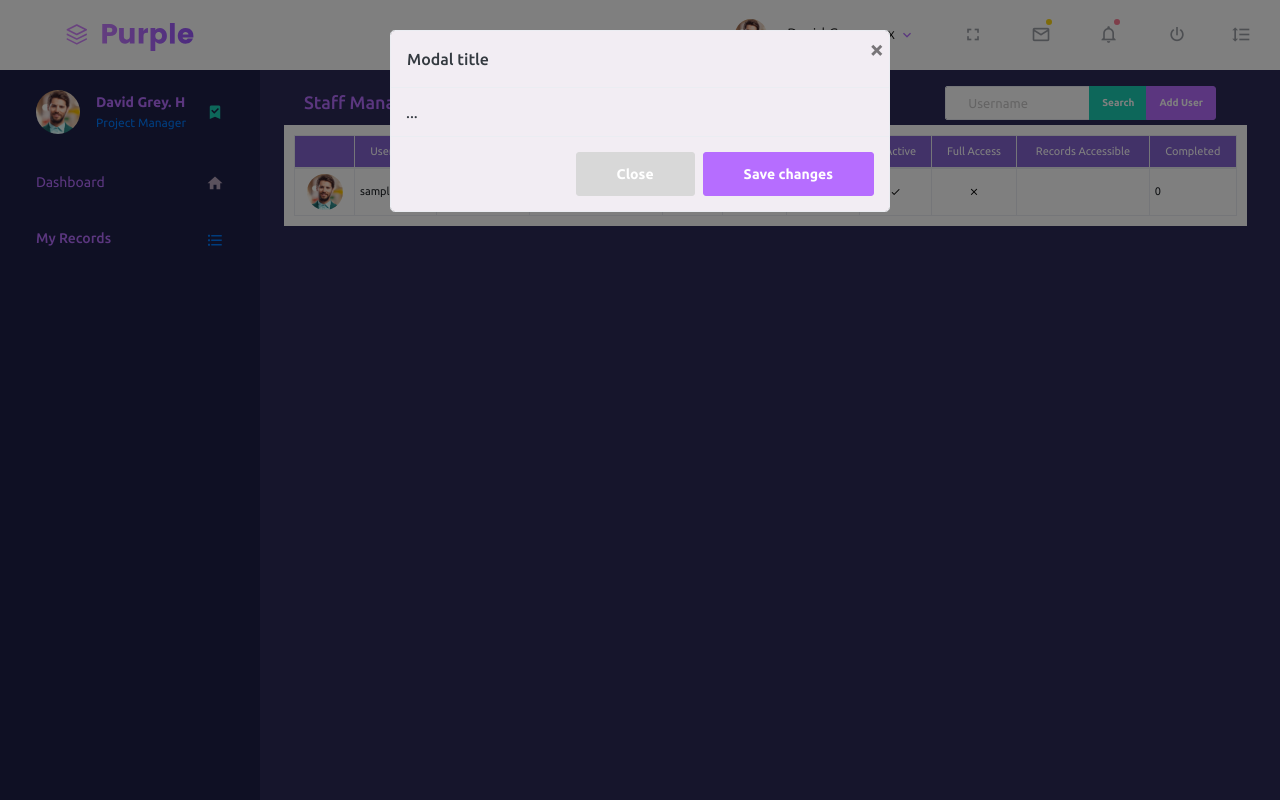
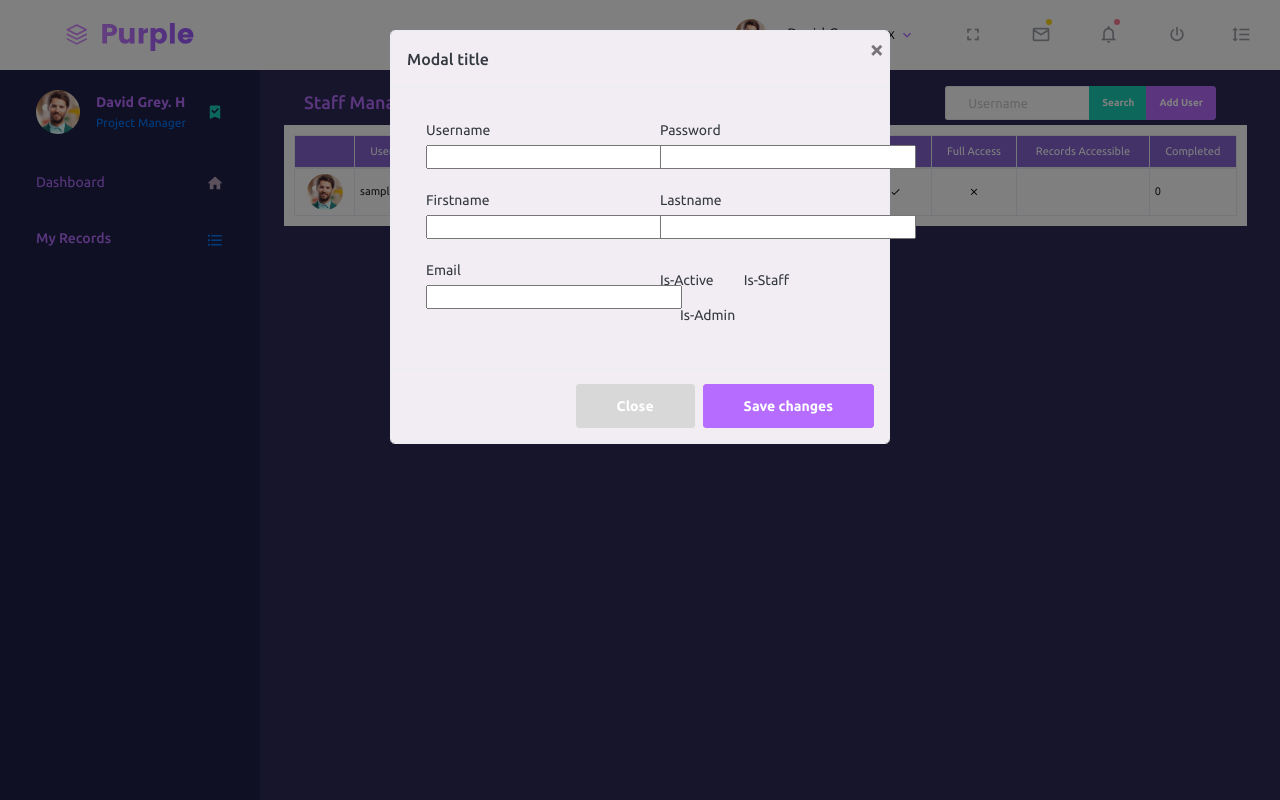
Before and after one commit to lawrence-gandhar/data_security_project, a Django app: template app/templates/app/staff_management/index.html in a window 1280 px wide, after a click on "Add User". Run offline with Django 3.2, Linux system fonts and the light colour scheme; the template is opened without the code that fills it: values that come from a table or form of the project are taken from there, others are empty; tables that the repository leaves empty hold one stand-in row (values such as "Sample post"); form fields are guessed from the names that the template uses; parts of the project's set-up code (start-up, migrations or seed data) failed here and were passed over; some libraries are stand-ins or nearby versions.

Commit message:
modified

```diff
--- a/app/templates/app/staff_management/index.html
+++ b/app/templates/app/staff_management/index.html
@@ -85,7 +85,66 @@
                 </button>
             </div>
             <div class="modal-body">
-            ...
+
+                    <div class="card-body">
+                            <form method="post">
+                                {% csrf_token %}
+                                <div class="row">
+                                    <div class="col-6">
+                                        <div class="form-group">
+                                            <label for="id_username">Username</label>
+                                            {{form.username}}
+                                        </div>
+                                    </div>
+                                    <div class="col-6">
+                                        <div class="form-group">
+                                            <label for="id_password">Password</label>
+                                            {{form.password}}
+                                        </div>
+                                    </div>
+                                </div>
+                                <div class="row">
+                                    <div class="col-6">
+                                        <div class="form-group">
+                                            <label for="id_username">Firstname</label>
+                                            {{form.first_name}}
+                                        </div>
+                                    </div>
+                                    <div class="col-6">
+                                        <div class="form-group">
+                                            <label for="id_password">Lastname</label>
+                                            {{form.last_name}}
+                                        </div>
+                                    </div>
+                                </div>
+                                <div class="row">
+                                    <div class="col-6">
+                                        <div class="form-group">
+                                            <label for="id_username">Email</label>
+                                            {{form.email}}
+                                        </div>
+                                    </div>
+                                    <div class="col-6 form-inline">
+                                        <div class="form-group">
+                                            <label for="id_is_active" style="margin-right:10px; margin-top:7px">Is-Active</label>
+                                            {{form.is_active}}
+                                        </div>
+                                        <div class="form-group" style="margin-left:20px;">
+                                            <label for="id_is_staff" style="margin-right:10px; margin-top:7px">Is-Staff</label>
+                                            {{form.is_staff}}
+                                        </div>
+                                        <div class="form-group" style="margin-left:20px;">
+                                            <label for="id_is_superuser" style="margin-right:10px; margin-top:7px">Is-Admin</label>
+                                            {{form.is_superuser}}
+                                        </div>
+                                    </div>
+                                </div>
+                            </form>
+                        </div>
+
+
+
+
             </div>
             <div class="modal-footer">
                 <button type="button" class="btn btn-secondary" data-dismiss="modal">Close</button>
```
